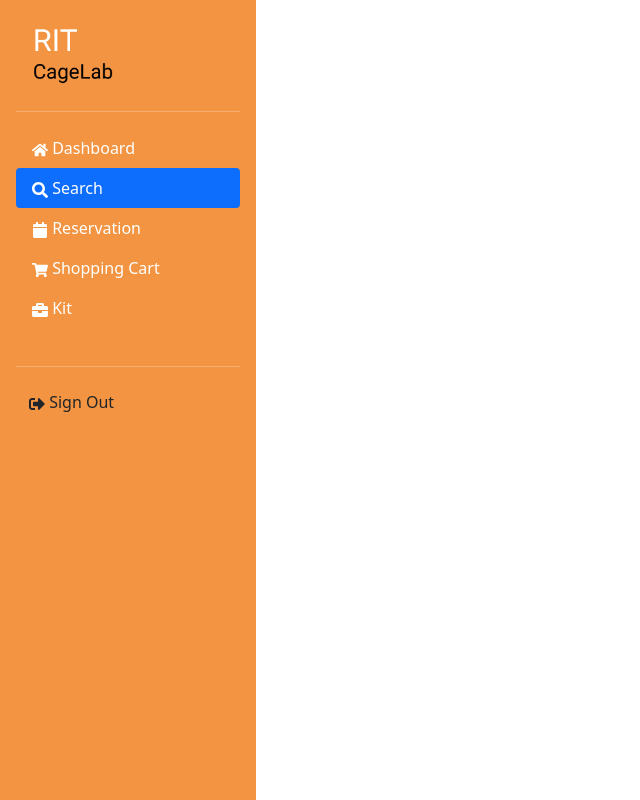
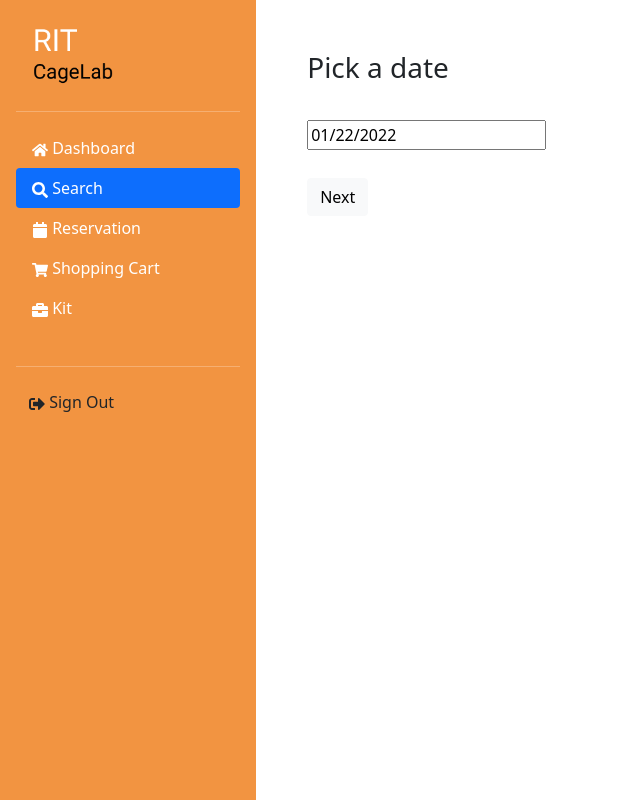
Before and after one commit to dustin1709/cagelab, a React (Create React App) app: page /search in a window 1280 px wide. Shown: the whole page, without its empty margins (0-640 px from the left). Built offline with nearby package versions, Linux system fonts and the light colour scheme.

Commit message:
add search feature

```diff
--- a/package.json
+++ b/package.json
@@ -8,6 +8,7 @@
     "@testing-library/user-event": "^13.5.0",
     "bootstrap": "^5.1.3",
     "react": "^17.0.2",
+    "react-datepicker": "^4.6.0",
     "react-dom": "^17.0.2",
     "react-icons": "^4.3.1",
     "react-router-dom": "^6.2.1",
--- a/src/App.js
+++ b/src/App.js
@@ -6,6 +6,7 @@
 import Reservation from './pages/reservation/Reservation';
 import Cart from './pages/shoppingcart/Cart';
 import Kit from './pages/kit/Kit';
+import SearchResults from './pages/usersearch/SearchResults';
 
 function App() {
   return (
@@ -15,6 +16,7 @@
           <Route path="/login" element={<Login />} />
           <Route path="/dashboard" element={<Home />} />
           <Route path="/search" element={<Search />} />
+          <Route path="/search/results" element={<SearchResults />} />
           <Route path="/reservation" element={<Reservation />} />
           <Route path="/cart" element={<Cart />} />
           <Route path="/kit" element={<Kit />} />
--- a/src/pages/usersearch/Search.js
+++ b/src/pages/usersearch/Search.js
@@ -1,12 +1,39 @@
-import React from 'react';
+import React, { useState } from 'react';
 import NavBar from '../navbar/NavBar';
+import DatePicker from "react-datepicker";
+import { Link, useNavigate, useLocation, Navigate } from 'react-router-dom';
+import "react-datepicker/dist/react-datepicker.css";
 
 const Search = () => {
+  const navigate = useNavigate();
+  var isWeekday = (date) => {
+    const day = date.getDay()
+    return day !== 0 && day !== 6
+  }
+  const [selectDate, setSelectedDate] = useState(new Date());
+  const submitDate = async (e) => {
+    navigate('/search/results');
+  }
+
   return (
     <>
         <NavBar />
         <div className='mainContainerRight'>
-
+          <div style={{padding: '3%', margin: '2%'}}>
+            <h3>Pick a date</h3>
+            <div style={{padding: '1.5%', clear: 'both'}}></div>
+            <form onSubmit={submitDate}>
+              <DatePicker selected={selectDate}
+                onChange={(date) => setSelectedDate(date)}
+                dateFormat='MM/dd/yyyy'
+                filterDate={isWeekday}
+                showYearDropdown
+                scrollableYearDropdown
+              />
+              <div style={{padding: '1.5%', clear: 'both'}}></div>
+              <button className="btn btn-light">Next</button>
+            </form>
+          </div>
         </div>
     </>
   );
--- /dev/null
+++ b/src/pages/usersearch/SearchResults.js
@@ -0,0 +1,20 @@
+import React, { useState } from 'react';
+import NavBar from '../navbar/NavBar';
+import { Link, useNavigate, useLocation, Navigate } from 'react-router-dom';
+
+const SearchResults = () => {
+  const navigate = useNavigate();
+
+  return (
+    <>
+        <NavBar />
+        <div className='mainContainerRight'>
+          <div style={{padding: '3%', margin: '2%'}}>
+            <h3>Select a type of item</h3>
+          </div>
+        </div>
+    </>
+  );
+}
+
+export default SearchResults;
```
Also changed, not shown: 1 other file (tests, documents, lock files or other folders).
